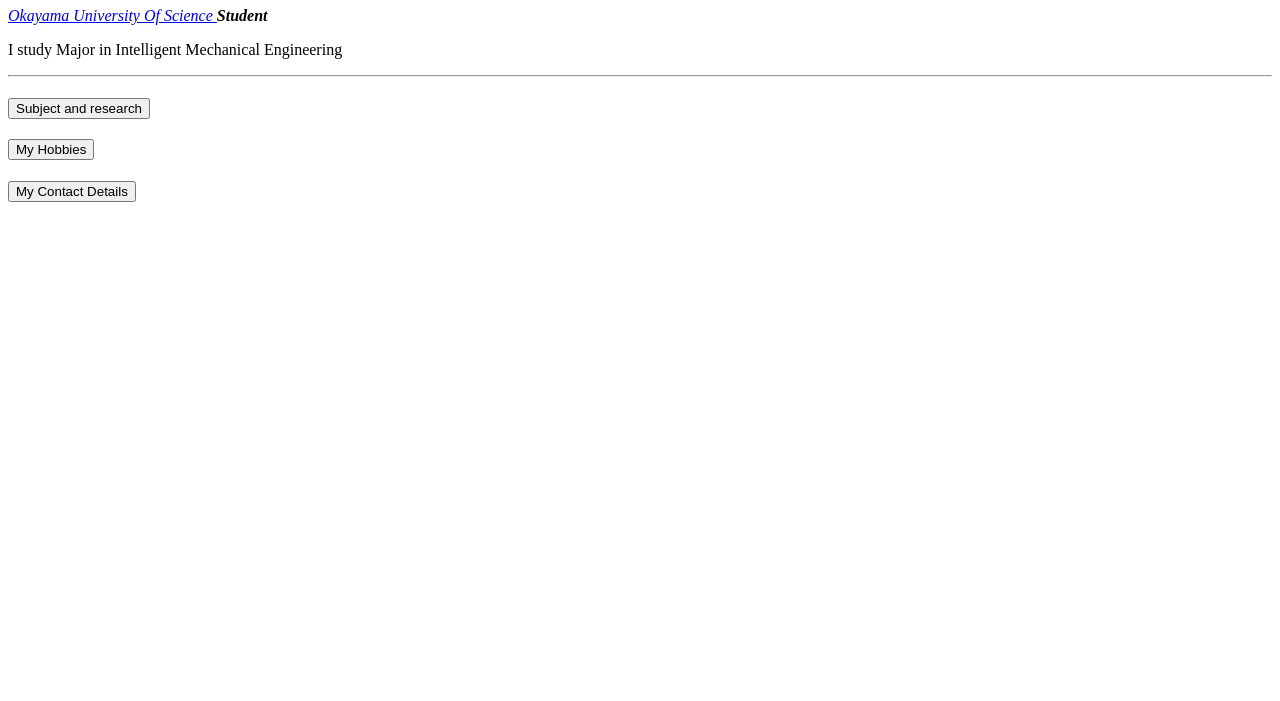
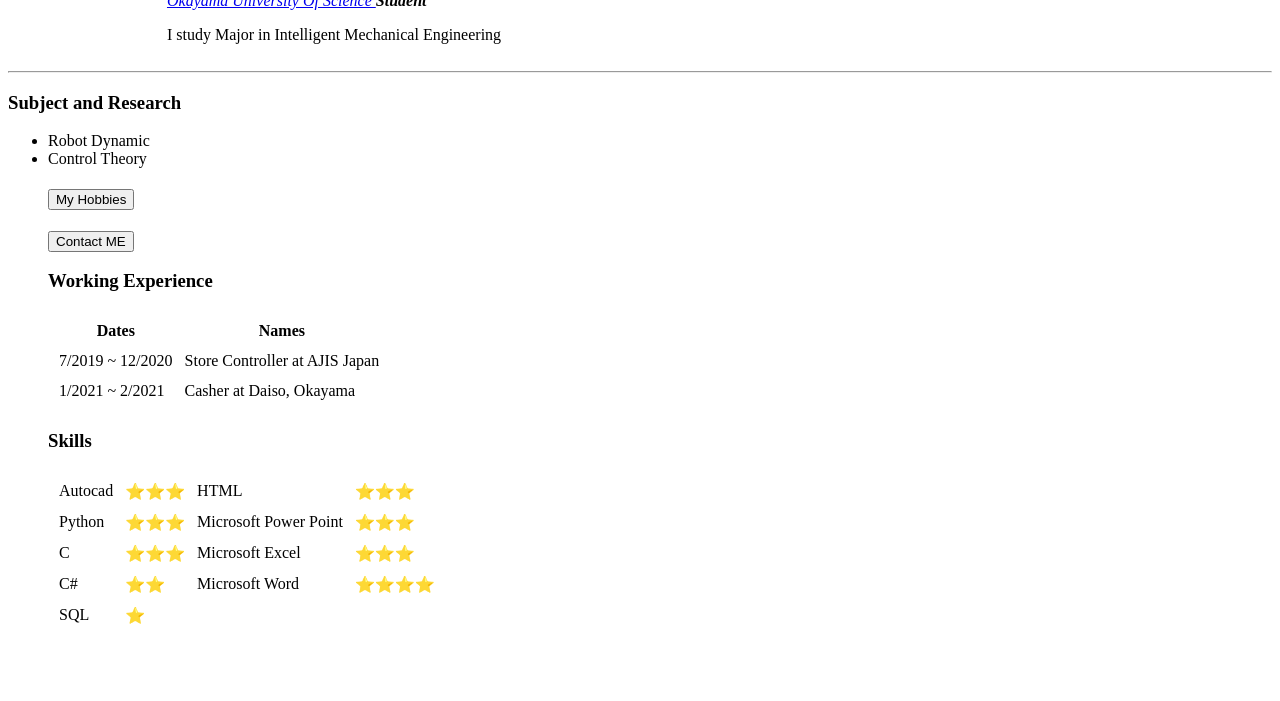
Before and after one commit to Valirgron/Website-basic, a plain HTML site: page index.html in a window 1280 px wide. Shown: the part 99-800 px from the top of the page. Drawn offline with Linux system fonts and the light colour scheme.

Commit message:
new update 3.0

```diff
--- a/index.html
+++ b/index.html
@@ -7,13 +7,16 @@
     <title>🏆Adam's Personal Site</title>
 </head>
 <body>
-    <img src="images/adam.JPG" alt="Adam Profile Picture">
-    <h1>Adam Jamilkhair</h1>
-    <p><em><a href="https://commons.wikimedia.org/wiki/File:Okayama_University_of_Science.jpg">Okayama University Of Science </a><strong>Student</strong></em></p>
-    <p>I study Major in Intelligent Mechanical Engineering </p>
+    <table>
+        <tr>
+            <td><img src="images/adam.JPG" alt="Adam Profile Picture"></td>
+            <td><h1>Adam Jamilkhair</h1>
+                <p><em><a href="https://commons.wikimedia.org/wiki/File:Okayama_University_of_Science.jpg">Okayama University Of Science </a><strong>Student</strong></em></p>
+                <p>I study Major in Intelligent Mechanical Engineering </p></td>
+        </tr>
+    </table>
     <hr>
-    <h3><button onclick = "revealMessage()">Subject and research</button></h3>
-    <div id = "hiddenMessage" style="display:none">
+    <h3>Subject and Research</h3>
         <ul>
             <li>Robot Dynamic</li>
             <li>Control Theory</li>
@@ -21,19 +24,83 @@
     <h3><button onclick = "revealMessage2()">My Hobbies</button></h3>
     <div id = "hiddenMessage2" style="display:none">
         <ol>
-            <li>Table Tennis</li>
-            <li>Basket Ball</li>
-            <li>Playing Games</li>
+            <li>Table Tennis🏓</li>
+            <li>Football⚽</li>
+            <li>Playing games🎮</li>
         </ol>
     </div>
-    <h3><button onclick = "revealMessage3()">My Contact Details</button></h3>
+    <h3><button onclick = "revealMessage3()">Contact ME</button></h3>
     <div id = "hiddenMessage3" style="display:none">
         <ul>
             <li>0139671260</li>
             <li>adamjamilkhair@gmail.com</li>
         </ul>
+        <hr>
+        <form action="mailto:adamzzener@gamil.com" method="POST" enctype="text/plain">
+            <label for="">Your Names: </label>
+            <input type="text" name="your name">
+            <input type="submit" name=""><br>
+            <label for="">Your Email: </label>
+            <input type="email" name="your email">
+            <input type="submit" name=""><br>
+            <label for="">Your Message: </label><br>
+            <textarea name="your message" id="" cols="30" rows="10"></textarea>
+            <input type="submit" name="">
+        </form>
         <button id ="countDownButton" onclick = "countDown()">5</button>
     </div>
+    <h3>Working Experience</h3>
+    <table cellspacing="10">
+        <thead>
+            <tr>
+                <th>Dates</th>
+                <th>Names</th>
+            </tr>
+        </thead>
+        <tbody>
+            <tr>
+                <td>7/2019 ~ 12/2020</td>
+                <td>Store Controller at AJIS Japan</td>
+            </tr>
+            <tr>
+                <td>1/2021 ~ 2/2021</td>
+                <td>Casher at Daiso, Okayama</td>
+            </tr>
+        </tbody>
+    </table>
+    <h3>Skills</h3>
+    <table cellspacing="10">
+        <tr>
+            <td>Autocad</td>
+            <td>⭐⭐⭐</td>
+            <td>HTML</td>
+            <td>⭐⭐⭐</td>
+        </tr>
+        <tr>
+           <td>Python</td>
+            <td>⭐⭐⭐</td>
+            <td>Microsoft Power Point</td>
+            <td>⭐⭐⭐</td>
+        </tr>
+       <tr>
+           <td>C</td>
+           <td>⭐⭐⭐</td>
+           <td>Microsoft Excel</td>
+           <td>⭐⭐⭐</td>
+       </tr>
+       <tr>
+           <td>C#</td>
+           <td>⭐⭐</td>
+           <td>Microsoft Word</td>
+           <td>⭐⭐⭐⭐</td>
+       </tr>
+       <tr>
+           <td>SQL</td>
+           <td>⭐</td>
+       </tr>
+
+    </table>
+
 
     <script src = index.js>
 
```
